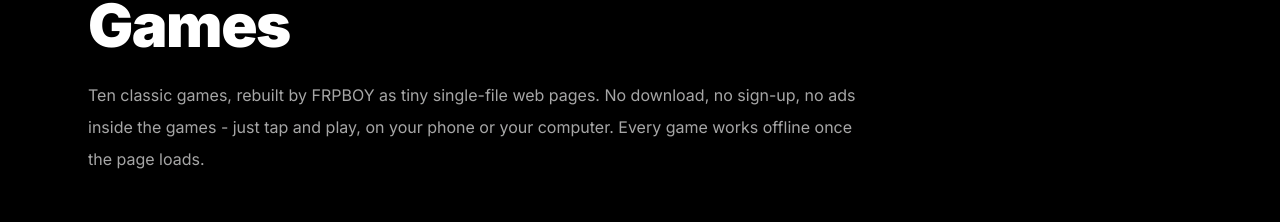
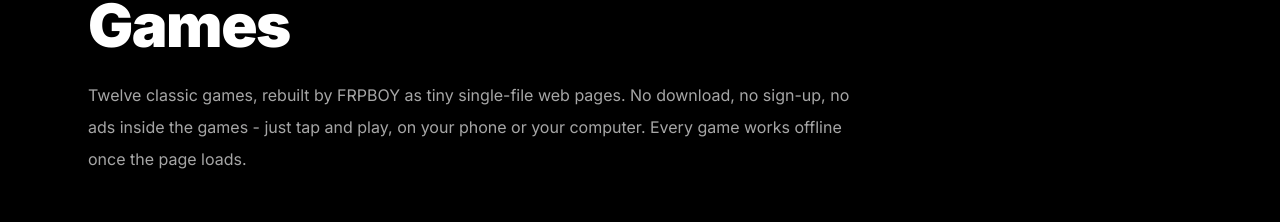
Before and after one commit to frpboy/frpboy-Portfolio, a Next.js app: page /games in a window 1280 px wide. Shown: the part 220-442 px from the top of the page. Built offline with nearby package versions, Linux system fonts and the light colour scheme; no server answers; the database is empty.

Commit message:
feat: games index now lists 12 games

```diff
--- a/app/games/page.tsx
+++ b/app/games/page.tsx
@@ -7,14 +7,14 @@ const siteUrl = "https://frpboy.in";
 export const metadata: Metadata = {
   title: "Games",
   description:
-    "Play 10 free online games in your browser at FRPBOY Games: Snake, 2048, Flappy Bird, Chess, Piano, Tic Tac Toe, Memory Match, Breakout, Minesweeper and Tetris. No download, no sign-up - mobile and desktop.",
+    "Play 12 free online games in your browser at FRPBOY Games: Snake, 2048, Flappy Bird, Chess, Piano, Tic Tac Toe, Memory Match, Breakout, Minesweeper, Tetris, Bubble Shooter and Runner. No download, no sign-up - mobile and desktop.",
   alternates: { canonical: "/games" },
   openGraph: {
     type: "website",
     url: siteUrl + "/games",
     title: "Games — Rahul Muraleedharan",
     description:
-      "10 free single-file browser games by FRPBOY. No download, no sign-up - play on mobile or desktop.",
+      "12 free single-file browser games by FRPBOY. No download, no sign-up - play on mobile or desktop.",
   },
 };
 
@@ -50,7 +50,7 @@ export default function GamesPage() {
         <p className="font-mono text-xs uppercase tracking-[0.3em] text-system-green">Play // FRPBOY Games</p>
         <h1 className="mt-4 text-4xl font-black tracking-tight text-white sm:text-6xl">Games</h1>
         <p className="mt-6 text-base leading-8 text-white/65">
-          Ten classic games, rebuilt by FRPBOY as tiny single-file web pages. No download, no sign-up, no ads inside the games - just tap and play, on your phone or your computer. Every game works offline once the page loads.
+          Twelve classic games, rebuilt by FRPBOY as tiny single-file web pages. No download, no sign-up, no ads inside the games - just tap and play, on your phone or your computer. Every game works offline once the page loads.
         </p>
       </header>
       <section aria-label="Game catalogue" className="mt-12 grid gap-4 md:grid-cols-2">
```
